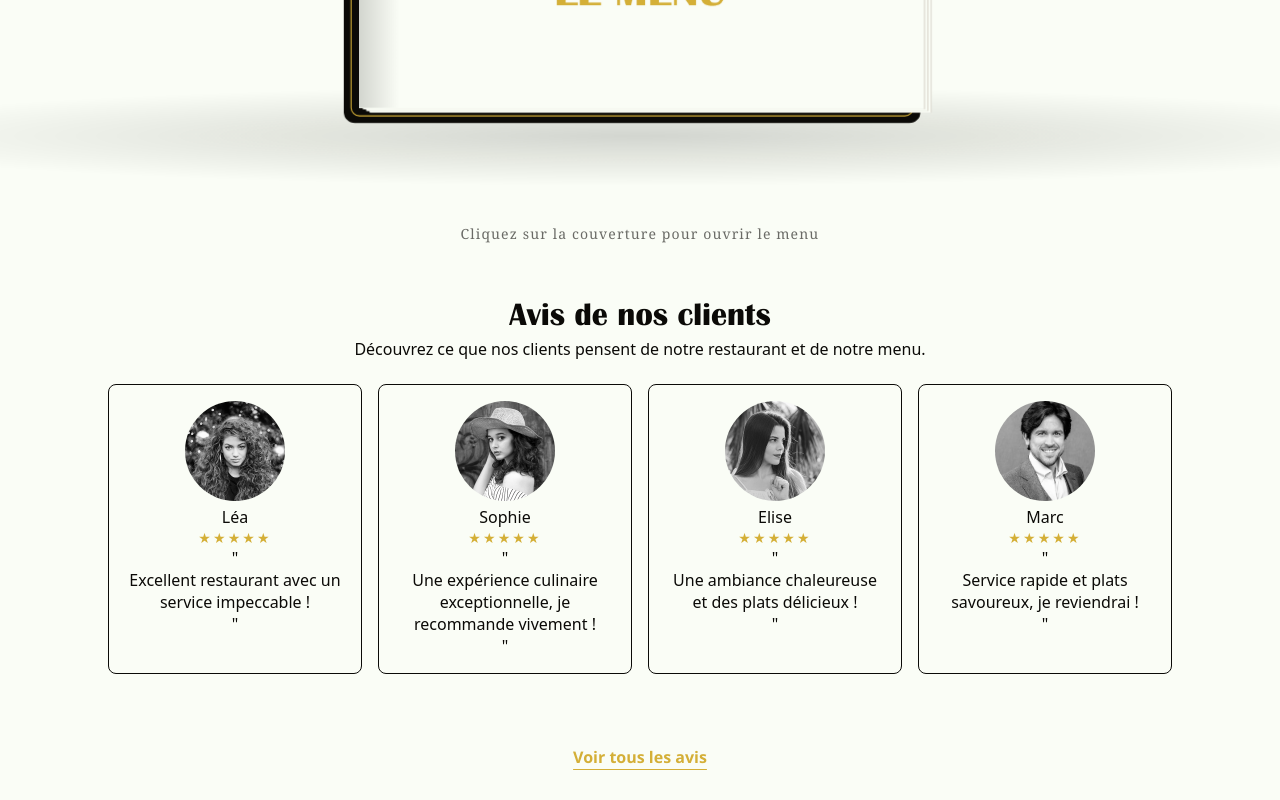
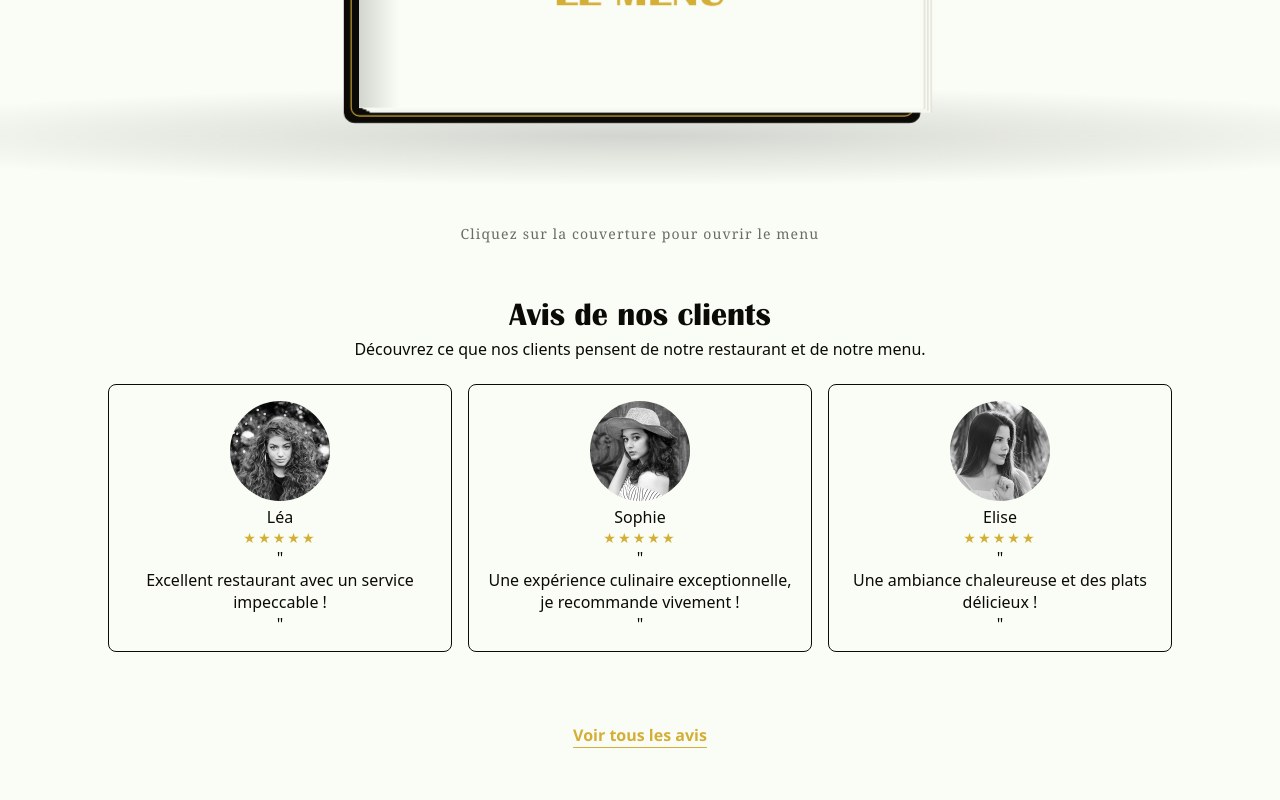
Before and after one commit to loan-heron/lenapoleon, a plain HTML site: page client/index.html in a window 1280 px wide. Shown: the part 2575-3375 px from the top of the page. After the commit the page ends 3353 px from the top, so only its background shows below. Drawn offline with Linux system fonts and the light colour scheme; a web font is replaced by a local one.

Commit message:
Avis deroulant

```diff
--- a/client/assets/css/style.css
+++ b/client/assets/css/style.css
@@ -590,18 +590,35 @@ hr {
   padding: 2rem;
 }
 .avis-cards {
-  display: grid;
-  grid-template-columns: repeat(auto-fit, minmax(min(100%, 240px), 1fr));
+  display: flex;
   gap: 1rem;
   max-width: 1080px;
   margin: 1rem auto;
   padding: 0.5rem;
+  overflow-x: auto;
+  scroll-snap-type: x mandatory;
+  scroll-padding-inline: 0.5rem;
+  scrollbar-color: var(--or) transparent;
+  scrollbar-width: thin;
 }
 .avis-card {
+  flex: 0 0 calc((100% - 2rem) / 3);
   padding: 1rem;
   border: 1px solid var(--noir);
   border-radius: 8px;
+  scroll-snap-align: start;
   transition: transform 180ms ease, box-shadow 180ms ease;
+}
+.avis-cards:focus-visible {
+  outline: 2px solid var(--or);
+  outline-offset: 3px;
+}
+.avis-cards::-webkit-scrollbar {
+  height: 8px;
+}
+.avis-cards::-webkit-scrollbar-thumb {
+  border-radius: 4px;
+  background: var(--or);
 }
 .avis-card:hover {
   transform: translateY(-3px);
@@ -655,6 +672,9 @@ hr {
   }
   hr {
     max-width: 80%;
+  }
+  .avis-card {
+    flex-basis: calc((100% - 1rem) / 2);
   }
 }
 @media (max-width: 600px) {
@@ -711,6 +731,9 @@ hr {
   .avis {
     padding: 1.25rem 0.75rem;
   }
+  .avis-card {
+    flex-basis: 100%;
+  }
   .avis-title {
     font-size: 1.6rem;
   }
--- a/client/index.html
+++ b/client/index.html
@@ -143,7 +143,12 @@
       <section class="avis" id="avis">
         <h2 class="avis-title">Avis de nos clients</h2>
         <p>Découvrez ce que nos clients pensent de notre restaurant et de notre menu.</p>
-        <div class="avis-cards">
+        <div
+          class="avis-cards"
+          role="region"
+          aria-label="Avis clients, défilement horizontal"
+          tabindex="0"
+        >
           <div class="avis-card">
             <img src="./assets/img/testimonial_1_dark.jpg" alt="Profil avis client 1" />
             <p>Léa</p>
```
